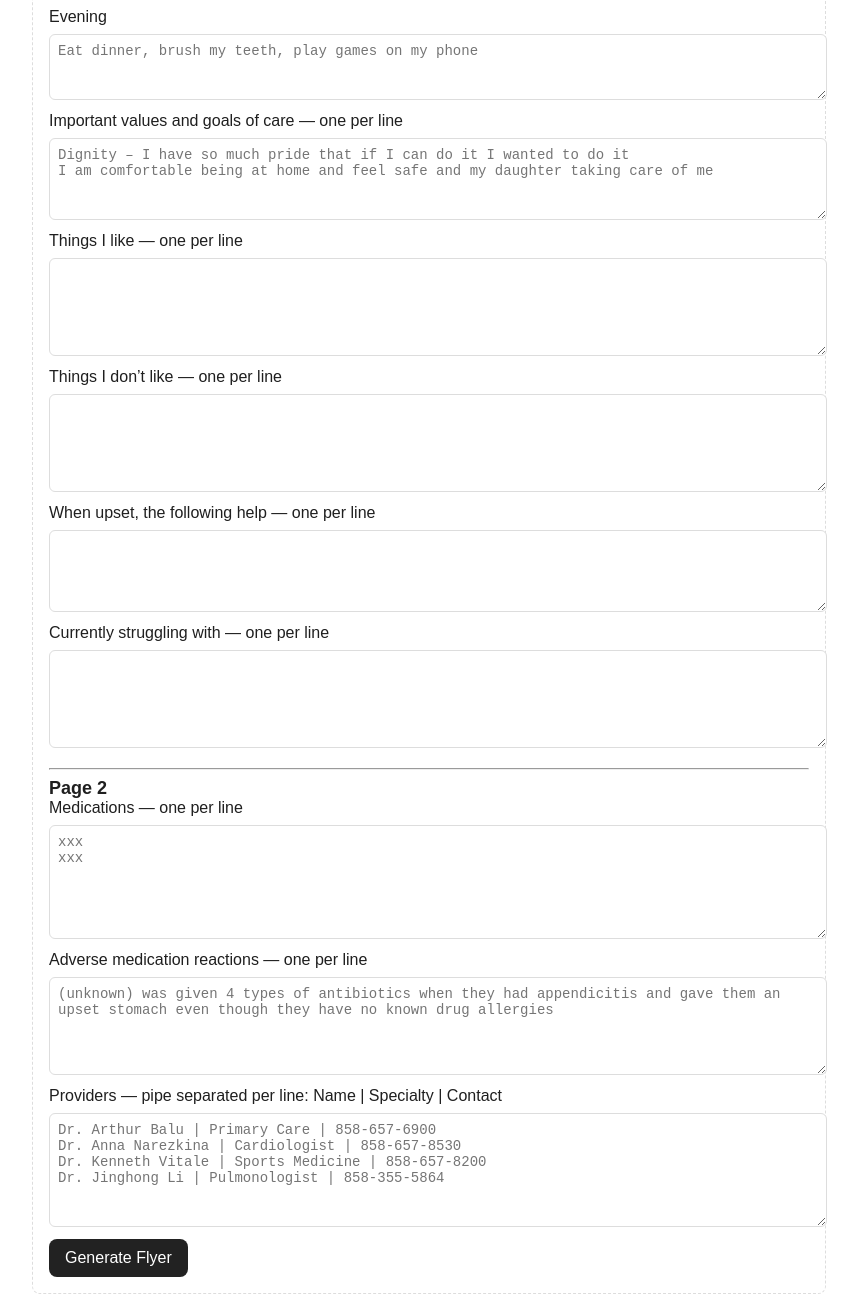
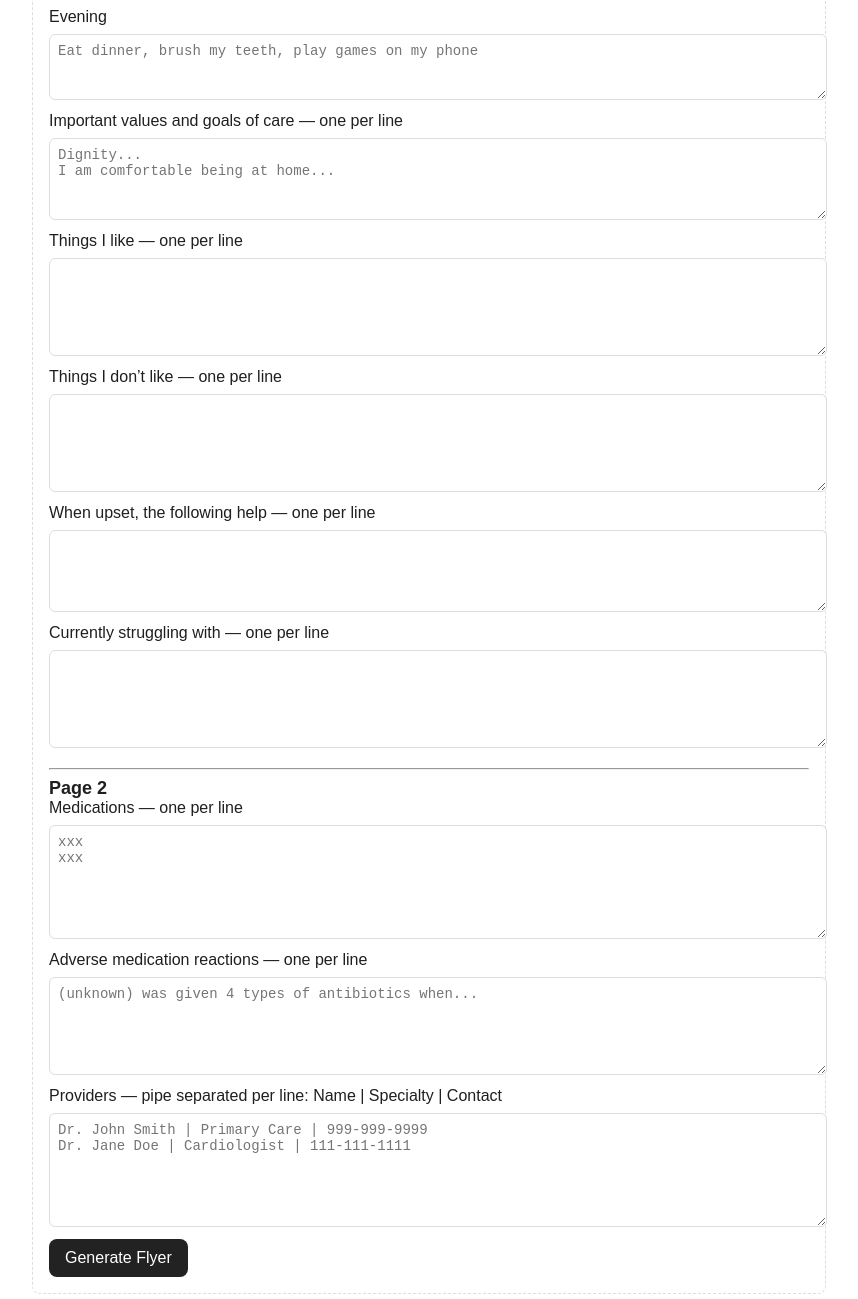
Before and after one commit to declaire/Patient-Flyer, a plain HTML site: page index.html in a window 1280 px wide. Shown: the part 841-2140 px from the top of the page, without its empty margins (211-1069 px from the left). Drawn offline with Linux system fonts and the light colour scheme; a web font is replaced by a local one.

Commit message:
Modified placeholder text

```diff
--- a/index.html
+++ b/index.html
@@ -143,7 +143,7 @@
     </div>
   </div>
   <label>Address</label>
-  <input id="address" placeholder="xxxx street, San Diego, CA, 92111"/>
+  <input id="address" placeholder="xxxx street, City, State, Zip Code"/>
 
   <label>Primary Care Provider (PCP)</label>
   <input id="pcp" placeholder="Dr. Smith"/>
@@ -171,8 +171,8 @@
   <textarea id="evening" rows="3" placeholder="Eat dinner, brush my teeth, play games on my phone"></textarea>
 
   <label>Important values and goals of care — one per line</label>
-  <textarea id="values" rows="4" placeholder="Dignity – I have so much pride that if I can do it I wanted to do it
-I am comfortable being at home and feel safe and my daughter taking care of me"></textarea>
+  <textarea id="values" rows="4" placeholder="Dignity...
+I am comfortable being at home..."></textarea>
 
   <label>Things I like — one per line</label>
   <textarea id="likes" rows="5"></textarea>
@@ -193,13 +193,11 @@ I am comfortable being at home and feel safe and my daughter taking care of me">
 xxx"></textarea>
 
   <label>Adverse medication reactions — one per line</label>
-  <textarea id="adverse" rows="5" placeholder="(unknown) was given 4 types of antibiotics when they had appendicitis and gave them an upset stomach even though they have no known drug allergies"></textarea>
+  <textarea id="adverse" rows="5" placeholder="(unknown) was given 4 types of antibiotics when..."></textarea>
 
   <label>Providers — pipe separated per line: Name | Specialty | Contact</label>
-  <textarea id="providers" rows="6" placeholder="Dr. Arthur Balu | Primary Care | 858-657-6900
-Dr. Anna Narezkina | Cardiologist | 858-657-8530
-Dr. Kenneth Vitale | Sports Medicine | 858-657-8200
-Dr. Jinghong Li | Pulmonologist | 858-355-5864"></textarea>
+  <textarea id="providers" rows="6" placeholder="Dr. John Smith | Primary Care | 999-999-9999
+Dr. Jane Doe | Cardiologist | 111-111-1111"></textarea>
 
   <button type="submit">Generate Flyer</button>
   <button type="button" id="printBtn" style="display:none; margin-left:8px">Print / Save as PDF</button>
```
